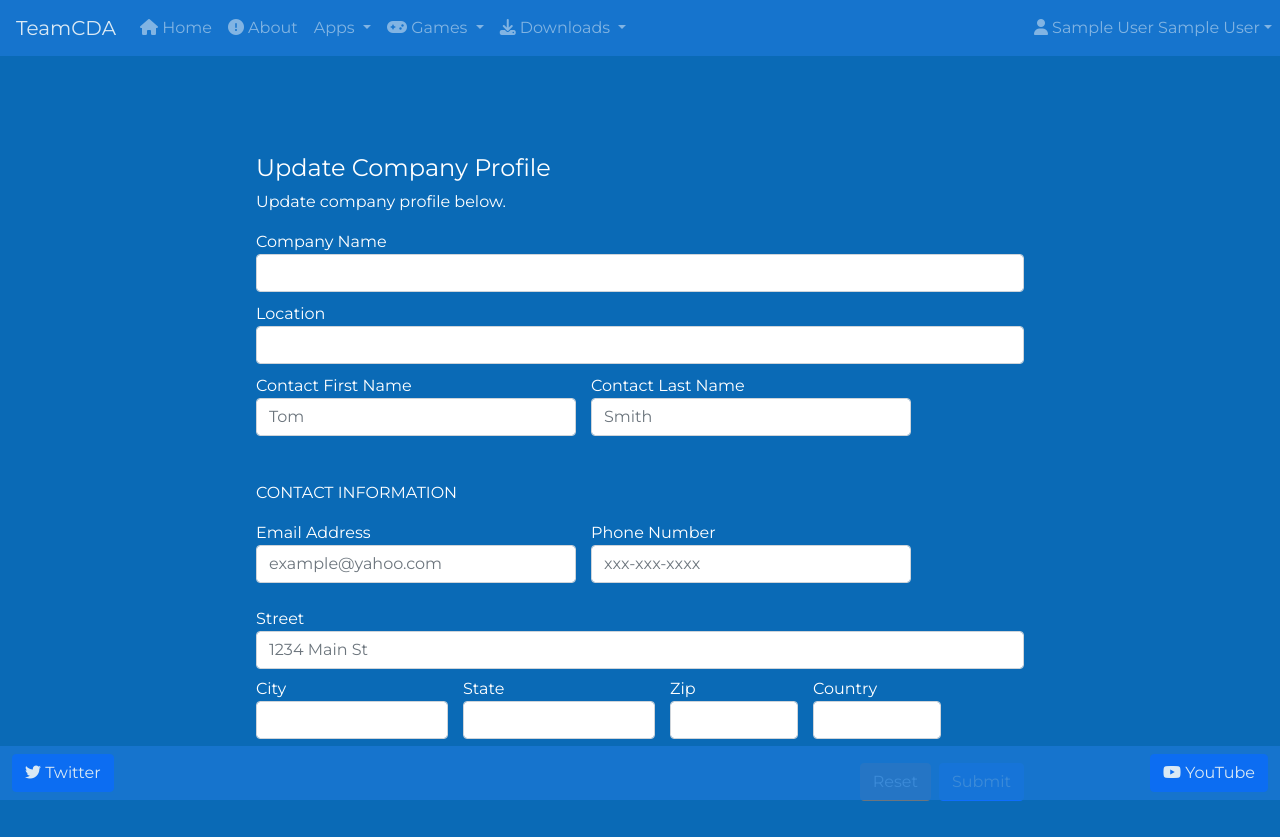
After one commit to christopher-stack/christopher-stack.github.io, a PHP site: page /Resources/php/server/CompanyProfile.php in a window 1280 px wide. The commit adds this page. Run offline with PHP 8.4, Linux system fonts and the light colour scheme; the visitor is signed in with stand-in values (Sample User, id 1); some libraries are stand-ins or nearby versions.

Commit message:
[Change] Create Edit Company Profile page UI; functionality is not complete at this point

```diff
--- /dev/null
+++ b/Resources/php/server/CompanyProfile.php
@@ -0,0 +1,410 @@
+<?php
+// Include the config file
+require_once "Config.php";
+require_once "ControllerFunc.php";
+
+// Initialize the session
+session_start();
+
+// Check if the user is logged in, if not then redirect him to login page
+if(!isset($_SESSION["loggedIn"]) || $_SESSION["loggedIn"] !== true){
+    header("location: ./Login.php");
+    exit;
+}
+
+// Check if user is "admin"
+if(!isset($_SESSION["role"]) || $_SESSION["role"] !== "employer"){
+    header("location: ../../static/error/Error_Permission.html");
+    exit;
+}
+
+// Define variables and initialize with empty values
+$name = $name_err = "";
+$location = $location_err = "";
+$contFname = $contFname_err = "";
+$contLname = $contLname_err = "";
+$contStreet = $contStreet_err = "";
+$contCity = $contCity_err = "";
+$contState = $contState_err = "";
+$contPostal = $contPostal_err = "";
+$contCountry = $contCountry_err = "";
+$contEmail = $contEmail_err = "";
+$contPhone = $contPhone_err = "";
+
+// Fetch company info from current user
+$currentUser = $_SESSION["username"];
+
+// Processing form data when form is submitted and contains data
+if($_SERVER["REQUEST_METHOD"] == "POST" && isset($_POST)) {
+
+    // Validate username
+    if(empty(trim($_POST["username"]))){
+        $username_err = "Please enter a username.";
+    } else{
+        // Prepare a select statement
+        $sql = "SELECT username FROM people WHERE username = ?";
+
+        if($stmt = mysqli_prepare($link, $sql)){
+            // Bind variables to the prepared statement as parameters
+            mysqli_stmt_bind_param($stmt, "s", $param_username);
+
+            // Set parameters
+            $param_username = trim($_POST["username"]);
+
+            // Attempt to execute the prepared statement
+            if(mysqli_stmt_execute($stmt)){
+                /* store result */
+                mysqli_stmt_store_result($stmt);
+
+                if(mysqli_stmt_num_rows($stmt) == 1){
+                    $username_err = "This username is already taken.";
+                } else{
+                    $username = trim($_POST["username"]);
+                }
+            } else{
+                echo "Oops! Something went wrong. Please try again later.";
+            }
+
+            // Close statement
+            mysqli_stmt_close($stmt);
+        }
+    }
+
+    // Validate password
+    if(empty(trim($_POST["password"]))){
+        $password_err = "Please enter a password.";
+    } elseif(strlen(trim($_POST["password"])) < 6){
+        $password_err = "Password must have at least 6 characters.";
+    } else{
+        $password = trim($_POST["password"]);
+    }
+
+    // Validate confirm password
+    if(empty(trim($_POST["confirm_password"]))){
+        $confirm_password_err = "Please confirm password.";
+    } else{
+        $confirm_password = trim($_POST["confirm_password"]);
+        if(empty($password_err) && ($password != $confirm_password)){
+            $confirm_password_err = "Password did not match.";
+        }
+    }
+
+    // Validate role data
+    // if(empty(trim($_POST["roleEntry"]))){
+    //     $role_err = "Please enter/select a valid role.";
+    // } else{
+    //     $role = trim($_POST["roleEntry"]);
+    // }
+    // Validate company data
+    if(empty(trim($_POST["companyEntry"]))){
+        $company_err = "Please enter/select a valid company.";
+    } else{
+        $company = trim($_POST["companyEntry"]);
+    }
+    // Validate first name
+    if(empty(trim($_POST["firstNameEntry"]))){
+        $fname_err = "Please enter a first name.";
+    } else{
+        $fname = trim($_POST["firstNameEntry"]);
+    }
+    // Validate last name
+    if(empty(trim($_POST["lastNameEntry"]))){
+        $lname_err = "Please enter a last name.";
+    } else{
+        $lname = trim($_POST["lastNameEntry"]);
+    }
+
+    // Validate email address
+    if(empty(trim($_POST["emailEntry"]))){
+        $email_err = "Please enter a valid email address.";
+    } else{
+        $email = trim($_POST["emailEntry"]);
+    }
+
+    // Validate company selection
+    if(empty(trim($_POST["companyEntry"]))){
+        $company_err = "Please select a company from list.";
+    } else{
+        $company = trim($_POST["companyEntry"]);
+    }
+
+    // Validate phone number (not-required)
+    if(empty(trim($_POST["phoneEntry"]))){
+        //$phone_err = "Please enter a valid phone number.";
+    } else{
+        $phone = trim($_POST["phoneEntry"]);
+    }
+    // Validate date of birth (not-required)
+    if(empty(trim($_POST["dateOfBirthEntry"]))){
+        //$dob_err = "Please enter a valid date of birth.";
+    } else{
+        $dob = trim($_POST["dateOfBirthEntry"]);
+    }
+
+    // Validate address (not-required)
+    if(empty(trim($_POST["inputAddress"]))){
+        //$address_err = "Please enter a valid address.";
+    } else{
+        $address = trim($_POST["inputAddress"]);
+    }
+    // Validate city (not-required)
+    if(empty(trim($_POST["inputCity"]))){
+        //$city_err = "Please enter a valid city.";
+    } else{
+        $city = trim($_POST["inputCity"]);
+    }
+    // Validate state (not-required)
+    if(empty(trim($_POST["inputState"]))){
+        //$state_err = "Please enter a valid state.";
+    } else{
+        $state = trim($_POST["inputState"]);
+    }
+    // Validate zip (not-required)
+    if(empty(trim($_POST["inputZip"]))){
+        //$postal_err = "Please enter a valid zip.";
+    } else{
+        $postal = trim($_POST["inputZip"]);
+    }
+    // Validate country (not-required)
+    if(empty(trim($_POST["inputCountry"]))){
+        //$country_err = "Please enter a valid country.";
+    } else{
+        $country = trim($_POST["inputCountry"]);
+    }
+
+    // Check input errors before inserting in database
+    if(empty($username_err) && empty($password_err) && empty($confirm_password_err) && empty($role_err) && empty($fname_err) && empty($lname_err) && empty($email_err) && empty($phone_err) && empty($dob_err) && empty($address_err) && empty($city_err) && empty($state_err) && empty($postal_err) && empty($country_err)){
+
+        // Prepare an insert statement
+        $sql = "INSERT INTO people (username, phash, usertype, fname, lname, email, phone, dob, street, city, state, postal, country, employing_company) VALUES (?, ?, ?, ?, ?, ?, ?, ?, ?, ?, ?, ?, ?, ?)";
+
+        if($stmt = mysqli_prepare($link, $sql)){
+            // Bind variables to the prepared statement as parameters
+            mysqli_stmt_bind_param($stmt, "ssssssssssssss", $param_username, $param_password, $param_role, $param_fname, $param_lname, $param_email, $param_phone, $param_dob, $param_address, $param_city, $param_state, $param_postal, $param_country, $param_company);
+
+            // Set parameters
+            $param_username = $username;
+            $param_password = password_hash($password, PASSWORD_DEFAULT); // Creates a password hash
+            $param_role = $role;
+            $param_fname = $fname;
+            $param_lname = $lname;
+            $param_email = $email;
+            $param_phone = $phone;
+            $param_dob = $dob;
+            $param_address = $address;
+            $param_city = $city;
+            $param_state = $state;
+            $param_postal = $postal;
+            $param_country = $country;
+            $param_company = $company;
+
+            // Attempt to execute the prepared statement
+            if(mysqli_stmt_execute($stmt)){
+                // Redirect to login page
+                header("location: Login.php");
+            } else{
+                echo "Something went wrong. Please try again later.";
+            }
+
+            // Close statement
+            mysqli_stmt_close($stmt);
+        }
+    }
+
+    // Close connection
+    mysqli_close($link);
+}
+?>
+
+<!DOCTYPE html>
+<html lang="en">
+<head>
+	<meta char="UTF-8">
+	<title> TeamCDA Website - Company Profile </title>
+	<meta name="viewport" content="width=device-width, initial-scale=1, user-scalable=yes">
+	<!-- Style Scripts -->
+	<link rel="stylesheet" href="https://fonts.googleapis.com/css?family=Montserrat|Roboto">
+	<link href="https://cdn.jsdelivr.net/npm/bootstrap@5.0.0-alpha3/dist/css/bootstrap.min.css" rel="stylesheet" integrity="sha384-CuOF+2SnTUfTwSZjCXf01h7uYhfOBuxIhGKPbfEJ3+FqH/s6cIFN9bGr1HmAg4fQ" crossorigin="anonymous">
+	<link rel="stylesheet" href="../../static/css/style.css" type="text/css">
+	<!-- End of Style Scripts -->
+	<!-- Include all compiled plugins (below), or include individual files as needed -->
+	<script src="https://cdn.jsdelivr.net/npm/bootstrap@5.0.0-alpha3/dist/js/bootstrap.bundle.min.js" integrity="sha384-popRpmFF9JQgExhfw5tZT4I9/CI5e2QcuUZPOVXb1m7qUmeR2b50u+YFEYe1wgzy" crossorigin="anonymous"></script>
+	<script src="https://kit.fontawesome.com/ccfb95e64e.js" crossorigin="anonymous"></script>
+	<script src="../../static/js/script.js"></script>
+	<!-- Favicon Code - Include ALL Below -->
+	<link rel="shortcut icon" href="../../static/icon/favicon.ico" type="image/x-icon">
+	<link rel="apple-touch-icon" sizes="180x180" href="../../static/icon/apple-touch-icon.png">
+	<link rel="icon" type="image/png" href="../../static/icon/favicon-32x32.png" sizes="32x32">
+	<link rel="icon" type="image/png" href="../../static/icon/favicon-16x16.png" sizes="16x16">
+	<link rel="manifest" href="../../static/icon/manifest.json">
+	<link rel="mask-icon" href="../../static/icon/safari-pinned-tab.svg" color="#5bbad5">
+	<meta name="msapplication-TileColor" content="#2b5797">
+	<meta name="msapplication-TileImage" content="../../static/icon/mstile-144x144.png">
+	<meta name="theme-color" content="#ffffff">
+	<!-- END FAVICON CODE -->
+</head>
+<body>
+    <!-- NAVIGATION HEADER START -->
+	<nav class="navbar fixed-top navbar-expand-lg navbar-dark bg-primary">
+		<button class="navbar-toggler" type="button" data-toggle="collapse" data-target="#navbarSupportedContent" aria-controls="navbarSupportedContent" aria-expanded="false" aria-label="Toggle Navigation">
+			<span class="navbar-toggler-icon"></span>
+		</button>
+		<a class="navbar-brand" href="#">TeamCDA</a>
+		<div class="collapse navbar-collapse" id="navbarSupportedContent">
+			<ul class="navbar-nav mr-auto">
+				<li class="nav-item">
+					<a class="nav-link" href="../index.php"><i class="fas fa-home"></i> Home </a>
+				</li>
+				<li class="nav-item disabled">
+					<a class="nav-link" href="#"><i class="fas fa-exclamation-circle"></i> About </a>
+				</li>
+				<li class="nav-item dropdown">
+					<a class="nav-link dropdown-toggle" data-toggle="dropdown" href="#" role="button" aria-haspopup="true" aria-expanded="false"> Apps </a>
+					<div class="dropdown-menu" aria-labelledby="Preview">
+						<a class="dropdown-item" href="#"> APIHub - Pokemon GO </a>
+						<a class="dropdown-item" href="#"> NecroEase - Pokemon GO </a>
+					</div>
+				</li>
+				<li class="nav-item dropdown">
+					<a class="nav-link dropdown-toggle" data-toggle="dropdown" href="#" role="button" aria-haspopup="true" aria-expanded="false"><i class="fas fa-gamepad"></i> Games </a>
+					<div class="dropdown-menu" aria-labelledby="Preview">
+						<a class="dropdown-item" href="#">Bandai Namco - Pac-Man</a>
+					</div>
+				</li>
+				<li class="nav-item dropdown">
+					<a class="nav-link dropdown-toggle" data-toggle="dropdown" href="#" role="button" aria-haspopup="true" aria-expanded="false"><i class="fas fa-download"></i> Downloads </a>
+					<div class="dropdown-menu" aria-labelledby="Preview">
+						<a class="dropdown-item disabled" href="#"> All Downloads </a>
+					</div>
+				</li>
+			</ul>
+			<ul class="navbar-nav">
+				<li class="nav-item dropdown">
+					<a class="nav-link dropdown-toggle" data-toggle="dropdown" href="#" role="button" aria-haspopup="true" aria-expanded="false"><i class="fas fa-user"></i> <?php echo htmlspecialchars($_SESSION["firstName"] . " " . $_SESSION["lastName"]); ?></a>
+					<div class="dropdown-menu dropdown-menu-right" aria-labelledby="Preview">
+						<?php
+							// Add appropriate links based on role
+							if($_SESSION["role"] == "jobseeker"){
+								echo "<a";
+								echo " class=\"dropdown-item\"";
+								echo " href=\"../Pages/Project_Form.php\">Profile</a>";
+								echo "<a";
+								echo " class=\"dropdown-item\"";
+								echo " href=\"../Resources/static/error/404.html\">Application history</a>";
+								echo "<a";
+								echo " class=\"dropdown-item\"";
+								echo " href=\"../Resources/static/error/404.html\">Search jobs</a>";
+								echo "<a";
+								echo " class=\"dropdown-item\"";
+								echo " href=\"../Resources/static/error/404.html\">View jobs by category</a>";
+								echo "<a";
+								echo " class=\"dropdown-item\"";
+								echo " href=\"../Resources/static/error/404.html\">View jobs by company</a>";
+							} else if($_SESSION["role"] == "employer"){
+								echo "<a";
+								echo " class=\"dropdown-item\"";
+								echo " href=\"../Resources/static/error/404.html\">Company profile</a>";
+								echo "<a";
+								echo " class=\"dropdown-item\"";
+								echo " href=\"../Resources/static/error/404.html\">Post new position</a>";
+								echo "<a";
+								echo " class=\"dropdown-item\"";
+								echo " href=\"../Resources/static/error/404.html\">Edit positions</a>";
+								echo "<a";
+								echo " class=\"dropdown-item\"";
+								echo " href=\"../Resources/static/error/404.html\">Review applicants</a>";
+								echo "<a";
+								echo " class=\"dropdown-item\"";
+								echo " href=\"../Resources/static/error/404.html\">Search applicants</a>";
+							}
+						?>
+						<a class="dropdown-item" href="./Reset_Password.php">Reset password</a>
+						<a class="dropdown-item" href="./Logout.php">Sign out</a>
+					</div>
+				</li>
+			</ul>
+		</div>
+	</nav>
+	<!-- NAVIGATION HEADER END -->
+    <div class="registerEmp-wrapper">
+        <h2>Update Company Profile</h2>
+        <p>Update company profile below.</p>
+        <form action="<?php echo htmlspecialchars($_SERVER["PHP_SELF"]); ?>" method="post">
+            <div class="bottom-padding form-group <?php echo (!empty($name_err)) ? 'has-error' : ''; ?>">
+                <label>Company Name</label>
+                <input type="text" name="nameEntry" class="form-control" value="<?php echo $name; ?>">
+                <span class="help-block"><?php echo $name_err; ?></span>
+            </div>
+            <div class="bottom-padding form-group <?php echo (!empty($location_err)) ? 'has-error' : ''; ?>">
+                <label>Location</label>
+                <input type="text" name="locationEntry" class="form-control" value="<?php echo $location; ?>">
+                <span class="help-block"><?php echo $location_err; ?></span>
+            </div>
+            <div class="input-group mb-4">
+                <div class="form-group mr-3 col-md-5 <?php echo (!empty($contFname_err)) ? 'has-error' : ''; ?>">
+                    <label for="contFnameEntry">Contact First Name</label>
+                    <input type="text" class="form-control" name="contFnameEntry" required="required" data-error="This field is required." placeholder="Tom" value="<?php echo $contFname; ?>">
+                    <span class="help-block"><?php echo $contFname_err; ?></span>
+                </div>
+                <div class="form-group col-md-5 <?php echo (!empty($contLname_err)) ? 'has-error' : ''; ?>">
+                    <label for="contLnameEntry">Contact Last Name</label>
+                    <input type="text" class="form-control" name="contLnameEntry" required="required" data-error="This field is required." placeholder="Smith" value="<?php echo $contLname; ?>">
+                    <span class="help-block"><?php echo $contLname_err; ?></span>
+                </div>
+            </div>
+            <span><p class="form-subheader">CONTACT INFORMATION</p></span>
+            <div class="input-group mb-4">
+                <div class="form-group mr-3 col-md-5 <?php echo (!empty($contEmail_err)) ? 'has-error' : ''; ?>">
+                    <label for="contEmailEntry">Email Address</label>
+                    <input type="email" class="form-control" name="contEmailEntry" required="required" data-error="This field is required." placeholder="example@yahoo.com" value="<?php echo $contEmail; ?>">
+                    <span class="help-block"><?php echo $contEmail_err; ?></span>
+                </div>
+                <div class="form-group col-md-5 <?php echo (!empty($contPhone_err)) ? 'has-error' : ''; ?>">
+                    <label for="contPhoneEntry">Phone Number</label>
+                    <input type="tel" class="form-control" name="contPhoneEntry" data-error="This field is optional but must be valid." placeholder="xxx-xxx-xxxx" pattern="\(?\d{3}\)?\s?\-?\s?\d{3}\s?\-?\s?\d{4}" value="<?php echo $contPhone; ?>">
+                    <span class="help-block"><?php echo $contPhone_err; ?></span>
+                </div>
+            </div>
+            <div class="form-group mb-2 <?php echo (!empty($contStreet_err)) ? 'has-error' : ''; ?>">
+                <label for="contStreetEntry">Street</label>
+                <input type="text" class="form-control" name="contStreetEntry" data-error="This field is optional but must be valid." placeholder="1234 Main St" value="<?php echo $contStreet; ?>">
+                <span class="help-block"><?php echo $contStreet_err; ?></span>
+            </div>
+            <div class="input-group mb-4">
+                <div class="form-group mr-3 col-md-3 <?php echo (!empty($contCity_err)) ? 'has-error' : ''; ?>">
+                    <label for="contCityEntry">City</label>
+                    <input type="text" class="form-control" name="contCityEntry" data-error="This field is optional but must be valid." value="<?php echo $contCity; ?>">
+                    <span class="help-block"><?php echo $contCity_err; ?></span>
+                </div>
+                <div class="form-group mr-3 col-md-3 <?php echo (!empty($contState_err)) ? 'has-error' : ''; ?>">
+                    <label for="contStateEntry">State</label>
+                    <input type="text" class="form-control" name="contStateEntry" data-error="This field is optional but must be valid." value="<?php echo $contState; ?>">
+                    <span class="help-block"><?php echo $contState_err; ?></span>
+                </div>
+                <div class="form-group mr-3 col-md-2 <?php echo (!empty($contPostal_err)) ? 'has-error' : ''; ?>">
+                    <label for="contPostalEntry">Zip</label>
+                    <input type="text" class="form-control" name="contPostalEntry" data-error="This field is optional but must be valid." value="<?php echo $contPostal; ?>">
+                    <span class="help-block"><?php echo $contPostal_err; ?></span>
+                </div>
+                <div class="form-group mr-3 col-md-2 <?php echo (!empty($contCountry_err)) ? 'has-error' : ''; ?>">
+                    <label for="contCountryEntry">Country</label>
+                    <input type="text" class="form-control" name="contCountryEntry" data-error="This field is optional but must be valid." value="<?php echo $contCountry; ?>">
+                    <span class="help-block"><?php echo $contCountry_err; ?></span>
+                </div>
+            </div>
+            <div class="bottom-padding form-group">
+                <input type="submit" class="btn btn-primary float-right ml-2" value="Submit">
+                <input type="reset" class="btn btn-secondary float-right" value="Reset">
+            </div>
+        </form>
+        <!-- NAVIGATION FOOTER START -->
+        <nav class="navbar fixed-bottom navbar-expand-lg navbar-dark bg-primary">
+            <div class="container-fluid">
+                <a class="navbar-btn btn-primary btn" href="https://twitter.com/CDA_Gamers"><i class="fab fa-twitter"></i> Twitter </a>
+                <a class="navbar-btn btn-primary btn" href="https://t.co/gvolbJr5ng"><i class="fab fa-youtube"></i> YouTube </a>
+            </div>
+        </nav>
+        <!-- NAVIGATION FOOTER END -->
+    </div>
+</body>
+</html>
--- a/Resources/static/css/style.css
+++ b/Resources/static/css/style.css
@@ -113,6 +113,9 @@ a {
 .help-block {
 	color: #ff2626;
 }
+.form-subheader {
+	margin-top: 2.8rem;
+}
 
 /* Center the loader */
 
--- a/index.php
+++ b/index.php
@@ -101,7 +101,7 @@ if(!isset($_SESSION["loggedIn"]) || $_SESSION["loggedIn"] !== true){
 								} else if($_SESSION["role"] == "employer"){
 									echo "<a";
 									echo " class=\"dropdown-item\"";
-									echo " href=\"./Resources/static/error/404.html\">Company profile</a>";
+									echo " href=\"./Resources/php/server/CompanyProfile.php\">Company profile</a>";
 									echo "<a";
 									echo " class=\"dropdown-item\"";
 									echo " href=\"./Resources/static/error/404.html\">Post new position</a>";
```
